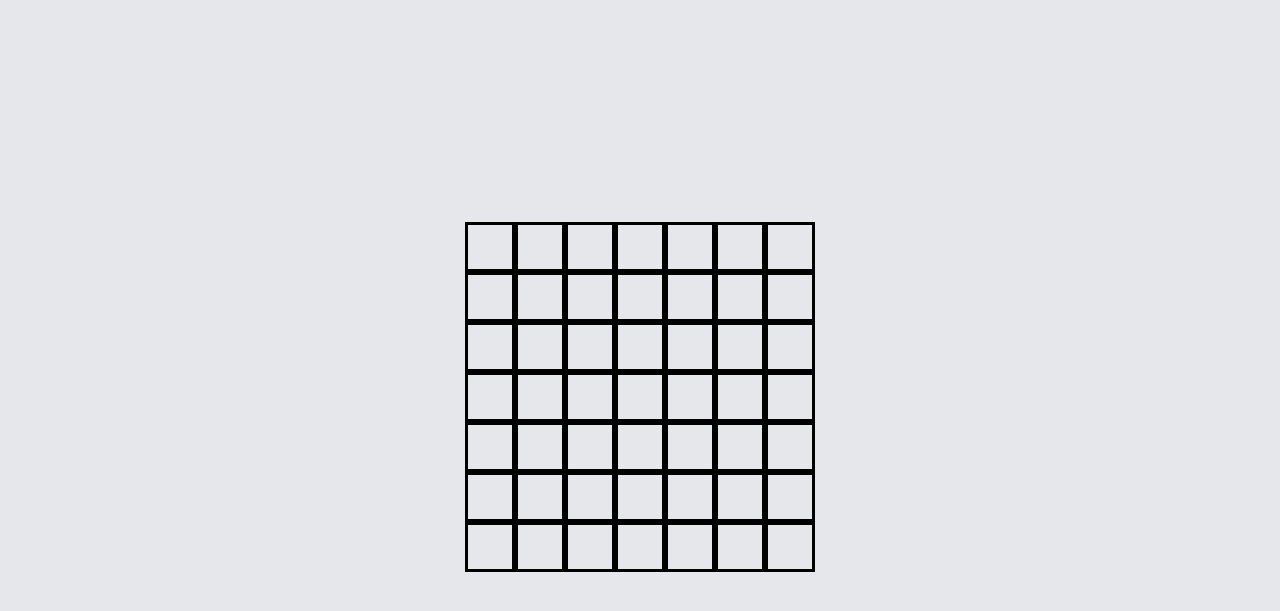
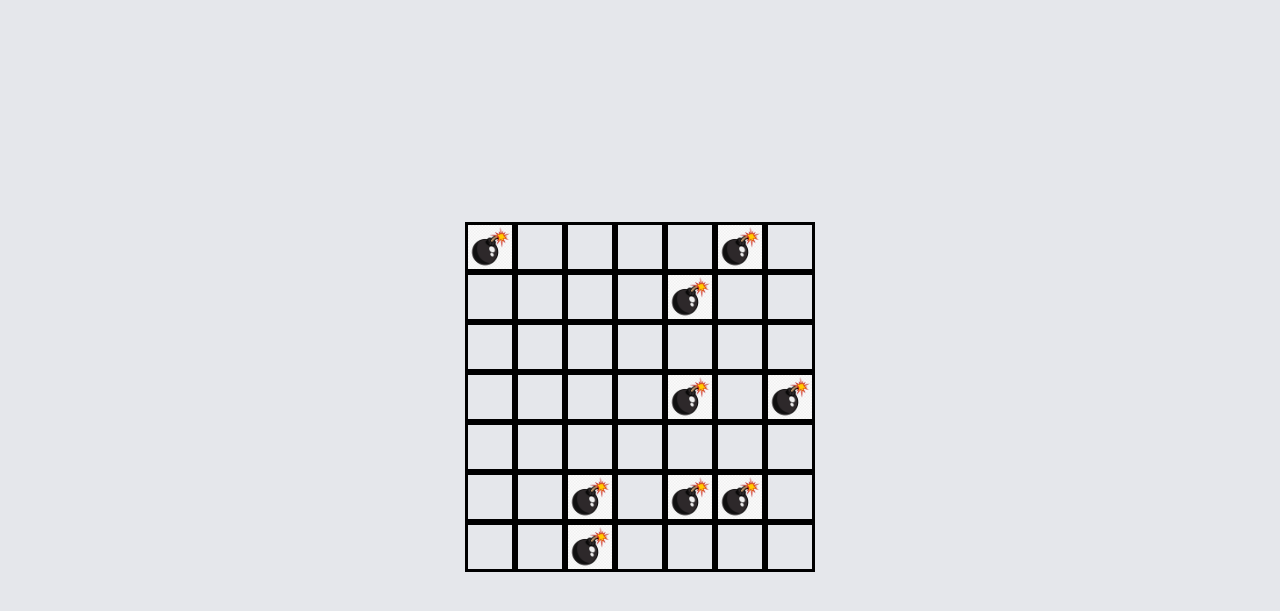
Before and after one commit to Omarespo-dev/campo-minato, a website: page index.html in a window 1280 px wide. Shown: the part 153-764 px from the top of the page. Drawn offline with Linux system fonts and the light colour scheme.

Commit message:
aggiunta logica bombe casuali in 7x7

```diff
--- a/propedeutici/CampoMinatoBase.js
+++ b/propedeutici/CampoMinatoBase.js
@@ -1,17 +1,55 @@
 // Prendo il container per inserire i button
 const container = document.getElementById("container-button");
 
-// Ciclo per aggiungere btn
-for (let i = 0; i < 49; i++) {
+//arr di 7x7 = 49
+
+
+//faccio arr per incapsulare le bombe
+const arrBombCasual = []
+
+
+//10 posiizioni casuali per le bombe
+for (let b = 0; b < 10; b++) {
+    //faccio bombe casuali che vanno da 49 a 1
+    const bombeCasualiTraRighe = Math.floor(Math.random() * (49 - 1) + 1)
+
+    //faccio anche verifica se contiene gia un numero
+    if (!arrBombCasual.includes(bombeCasualiTraRighe)) {
+        //pusho dentro arr
+        arrBombCasual.push(bombeCasualiTraRighe)
+    }
+
+
+}
+
+
+
+// Ciclo per aggiungere btn + condizione per verifica se in arrbomcasual che sarebbero le 10 posizioni casuali includono gia la length della rr
+for (let i = 1; i < 50; i++) {
 
     // Creo il button
-    const button = document.createElement("button");
+    var button = document.createElement("button");
+
 
     // Assegno lo stile
     button.className = "bg-gray-200 w-[50px] h-[50px] border-3";
 
+
     // Aggiungo il button al container
     container.appendChild(button);
+
+
+    if (arrBombCasual.includes(i)) {
+        //creo img tag
+        const img = document.createElement("img");
+        img.src = "./img/bomb.jpeg";
+        img.alt = "bomba";
+
+
+        //assegno img bomb button
+        button.appendChild(img)
+    }
 }
 
-//Ora implementiamo le bombe casuali dentro i button
+//arr bombe casuali
+console.log(arrBombCasual);
```
Also changed, not shown: img/bomb.jpeg (added), index.html (line endings or trailing spaces).
